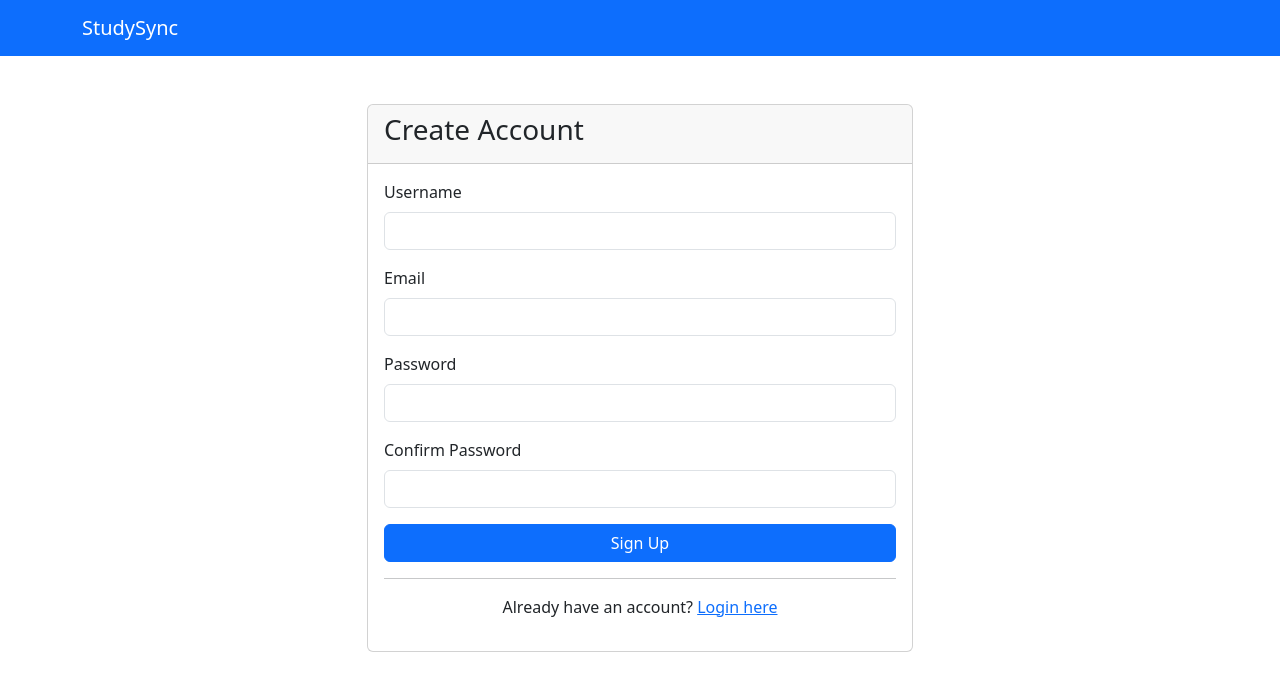
After one commit to yazan-oz/studysync, a Flask app: page /register in a window 1280 px wide. The commit adds this page. Shown: the top 691 px of the page. Run offline with Flask 3, Linux system fonts and the light colour scheme.

Commit message:
Week 1 Complete: Full authentication system with registration, login, and protected dashboard

```diff
--- a/app.py
+++ b/app.py
@@ -1,23 +1,72 @@
-from flask import Flask, render_template, redirect, url_for, flash
-from flask_sqlalchemy import SQLAlchemy
-from flask_login import LoginManager
-import os
+from flask import Flask, render_template, redirect, url_for, flash, request
+from flask_login import login_user, logout_user, login_required, current_user
+from extensions import db, login_manager
+from models import User
+from forms import RegistrationForm, LoginForm
 
 app = Flask(__name__)
-app.config['SECRET_KEY'] = 'your_secret_key-change-this-later'
-app.config['SQLALCHEMY_DATABASE_URI'] = 'sqlite:///site.db'
+app.config['SECRET_KEY'] = 'your-secret-key-change-this-later'
+app.config['SQLALCHEMY_DATABASE_URI'] = 'sqlite:///studysync.db'
+app.config['SQLALCHEMY_TRACK_MODIFICATIONS'] = False
 
-db = SQLAlchemy(app)
-login_manager = LoginManager(app)
+# Initialize extensions
+db.init_app(app)
+login_manager.init_app(app)
 login_manager.login_view = 'login'
 
 @login_manager.user_loader
 def load_user(user_id):
-    return None
+    return User.query.get(int(user_id))
 
 @app.route('/')
 def index():
     return render_template('index.html')
 
+@app.route('/register', methods=['GET', 'POST'])
+def register():
+    if current_user.is_authenticated:
+        return redirect(url_for('dashboard'))
+
+    form = RegistrationForm()
+    if form.validate_on_submit():
+        user = User(username=form.username.data, email=form.email.data)
+        user.set_password(form.password.data)
+        db.session.add(user)
+        db.session.commit()
+        flash('Account created successfully! You can now log in.', 'success')
+        return redirect(url_for('login'))
+
+    return render_template('register.html', form=form)
+
+@app.route('/login', methods=['GET', 'POST'])
+def login():
+    if current_user.is_authenticated:
+        return redirect(url_for('dashboard'))
+
+    form = LoginForm()
+    if form.validate_on_submit():
+        user = User.query.filter_by(email=form.email.data).first()
+        if user and user.check_password(form.password.data):
+            login_user(user)
+            flash('Login successful!', 'success')
+            next_page = request.args.get('next')
+            return redirect(next_page) if next_page else redirect(url_for('dashboard'))
+        else:
+            flash('Login failed. Check your email and password.', 'danger')
+
+    return render_template('login.html', form=form)
+
+@app.route('/logout')
+@login_required
+def logout():
+    logout_user()
+    flash('You have been logged out.', 'info')
+    return redirect(url_for('index'))
+
+@app.route('/dashboard')
+@login_required
+def dashboard():
+    return render_template('dashboard.html')
+
 if __name__ == '__main__':
     app.run(debug=True)
--- /dev/null
+++ b/extensions.py
@@ -0,0 +1,5 @@
+from flask_sqlalchemy import SQLAlchemy
+from flask_login import LoginManager
+
+db = SQLAlchemy()
+login_manager = LoginManager()
--- /dev/null
+++ b/forms.py
@@ -0,0 +1,33 @@
+from flask_wtf import FlaskForm
+from wtforms import StringField, PasswordField, SubmitField
+from wtforms.validators import DataRequired, Email, EqualTo, Length, ValidationError
+
+class RegistrationForm(FlaskForm):
+    username = StringField('Username',
+                          validators=[DataRequired(), Length(min=3, max=80)])
+    email = StringField('Email',
+                       validators=[DataRequired(), Email()])
+    password = PasswordField('Password',
+                            validators=[DataRequired(), Length(min=6)])
+    confirm_password = PasswordField('Confirm Password',
+                                    validators=[DataRequired(), EqualTo('password')])
+    submit = SubmitField('Sign Up')
+
+    def validate_username(self, username):
+        from models import User
+        user = User.query.filter_by(username=username.data).first()
+        if user:
+            raise ValidationError('Username already taken. Please choose a different one.')
+
+    def validate_email(self, email):
+        from models import User
+        user = User.query.filter_by(email=email.data).first()
+        if user:
+            raise ValidationError('Email already registered. Please use a different one.')
+
+class LoginForm(FlaskForm):
+    email = StringField('Email',
+                       validators=[DataRequired(), Email()])
+    password = PasswordField('Password',
+                            validators=[DataRequired()])
+    submit = SubmitField('Login')
--- /dev/null
+++ b/init_db.py
@@ -0,0 +1,6 @@
+from app import app
+from extensions import db
+
+with app.app_context():
+    db.create_all()
+    print("Database created successfully!")
--- /dev/null
+++ b/templates/register.html
@@ -0,0 +1,75 @@
+{% extends "layout.html" %}
+
+{% block title %}Register{% endblock %}
+
+{% block content %}
+    <div class="row justify-content-center mt-5">
+        <div class="col-md-6">
+            <div class="card">
+                <div class="card-header">
+                    <h3>Create Account</h3>
+                </div>
+                <div class="card-body">
+                    <form method="POST">
+                        {{ form.hidden_tag() }}
+
+                        <div class="mb-3">
+                            {{ form.username.label(class="form-label") }}
+                            {{ form.username(class="form-control") }}
+                            {% if form.username.errors %}
+                                <div class="text-danger">
+                                    {% for error in form.username.errors %}
+                                        <small>{{ error }}</small>
+                                    {% endfor %}
+                                </div>
+                            {% endif %}
+                        </div>
+
+                        <div class="mb-3">
+                            {{ form.email.label(class="form-label") }}
+                            {{ form.email(class="form-control") }}
+                            {% if form.email.errors %}
+                                <div class="text-danger">
+                                    {% for error in form.email.errors %}
+                                        <small>{{ error }}</small>
+                                    {% endfor %}
+                                </div>
+                            {% endif %}
+                        </div>
+
+                        <div class="mb-3">
+                            {{ form.password.label(class="form-label") }}
+                            {{ form.password(class="form-control", type="password") }}
+                            {% if form.password.errors %}
+                                <div class="text-danger">
+                                    {% for error in form.password.errors %}
+                                        <small>{{ error }}</small>
+                                    {% endfor %}
+                                </div>
+                            {% endif %}
+                        </div>
+
+                        <div class="mb-3">
+                            {{ form.confirm_password.label(class="form-label") }}
+                            {{ form.confirm_password(class="form-control", type="password") }}
+                            {% if form.confirm_password.errors %}
+                                <div class="text-danger">
+                                    {% for error in form.confirm_password.errors %}
+                                        <small>{{ error }}</small>
+                                    {% endfor %}
+                                </div>
+                            {% endif %}
+                        </div>
+
+                        <div class="d-grid">
+                            {{ form.submit(class="btn btn-primary") }}
+                        </div>
+                    </form>
+
+                    <hr>
+                    <p class="text-center">Already have an account? <a href="{{ url_for('login') }}">Login here</a></p>
+                </div>
+            </div>
+        </div>
+    </div>
+{% endblock %}
```
Also changed, not shown: check_users.py (added, +15 -0 lines), models.py (added, +22 -0 lines), templates/dashboard.html (added, +19 -0 lines), templates/index.html (+9 -1 lines), templates/login.html (added, +51 -0 lines), 1 other file.
